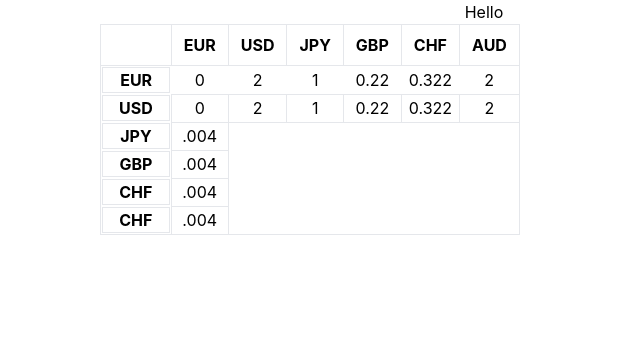
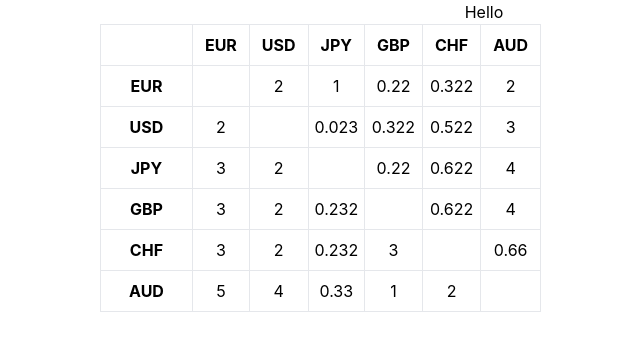
Before and after one commit to Pervej0/Currency-table, a React (Create React App) app: page / in a window 1280 px wide. Shown: the top 350 px of the page, without its empty margins (156-796 px from the left). Built offline with nearby package versions, Linux system fonts and the light colour scheme.

Commit message:
fake data added

```diff
--- /dev/null
+++ b/public/fakeData.json
@@ -0,0 +1,68 @@
+[
+  {
+    "name": "EUR",
+    "0": [
+      { "country": "EUR", "cur": "" },
+      { "country": "USD", "cur": 2 },
+      { "country": "JPY", "cur": 1 },
+      { "country": "GBP", "cur": 0.22 },
+      { "country": "CHF", "cur": 0.322 },
+      { "country": "AUD", "cur": 2 }
+    ]
+  },
+  {
+    "name": "USD",
+    "1": [
+      { "country": "EUR", "cur": 2 },
+      { "country": "USD", "cur": "" },
+      { "country": "JPY", "cur": 0.023 },
+      { "country": "GBP", "cur": 0.322 },
+      { "country": "CHF", "cur": 0.522 },
+      { "country": "AUD", "cur": 3 }
+    ]
+  },
+  {
+    "name": "JPY",
+    "2": [
+      { "country": "EUR", "cur": 3 },
+      { "country": "USD", "cur": 2 },
+      { "country": "JPY", "cur": "" },
+      { "country": "GBP", "cur": 0.22 },
+      { "country": "CHF", "cur": 0.622 },
+      { "country": "AUD", "cur": 4 }
+    ]
+  },
+  {
+    "name": "GBP",
+    "3": [
+      { "country": "EUR", "cur": 3 },
+      { "country": "USD", "cur": 2 },
+      { "country": "JPY", "cur": 0.232 },
+      { "country": "GBP", "cur": "" },
+      { "country": "CHF", "cur": 0.622 },
+      { "country": "AUD", "cur": 4 }
+    ]
+  },
+  {
+    "name": "CHF",
+    "4": [
+      { "country": "EUR", "cur": 3 },
+      { "country": "USD", "cur": 2 },
+      { "country": "JPY", "cur": 0.232 },
+      { "country": "GBP", "cur": 3 },
+      { "country": "CHF", "cur": "" },
+      { "country": "AUD", "cur": 0.66 }
+    ]
+  },
+  {
+    "name": "AUD",
+    "5": [
+      { "country": "EUR", "cur": 5 },
+      { "country": "USD", "cur": 4 },
+      { "country": "JPY", "cur": 0.33 },
+      { "country": "GBP", "cur": 1 },
+      { "country": "CHF", "cur": 2 },
+      { "country": "AUD", "cur": "" }
+    ]
+  }
+]
--- a/public/index.html
+++ b/public/index.html
@@ -39,5 +39,9 @@
       To begin the development, run `npm start` or `yarn start`.
       To create a production bundle, use `npm run build` or `yarn build`.
     -->
+    <!--   <script
+      type="text/javascript"
+      src="https://s3.tradingview.com/external-embedding/embed-widget-forex-cross-rates.js"
+    ></script> -->
   </body>
 </html>
--- a/src/Component/MyTable.js
+++ b/src/Component/MyTable.js
@@ -1,64 +1,111 @@
-import React from 'react';
+import React, { useEffect, useState } from "react";
 
 const MyTable = () => {
-    const tableHeader = ["EUR", "USD", "JPY", "GBP", "CHF", "AUD"]
-    const currency = [
-        {country: "a", cur: 0},
-        {country: "b", cur: 2},
-        {country: "c", cur: 1},
-        {country: "d", cur: 0.22},
-        {country: "e", cur: 0.322},
-        {country: "f", cur: 2}
-    ];
+  const [data, setData] = useState([]);
+  useEffect(() => {
+    fetch("./fakeData.json")
+      .then((res) => res.json())
+      .then((data) => setData(data));
+  }, []);
+  //   console.log(getData);
+  const tableHeader = ["EUR", "USD", "JPY", "GBP", "CHF", "AUD"];
+
+  /* const data = [
+    {
+      name: "EUR",
+      0: [
+        { country: "EUR", cur: 0 },
+        { country: "USD", cur: 2 },
+        { country: "JPY", cur: 1 },
+        { country: "GBP", cur: 0.22 },
+        { country: "CHF", cur: 0.322 },
+        { country: "AUD", cur: 2 },
+      ],
+    },
+    {
+      name: "USD",
+      1: [
+        { country: "EUR", cur: 2 },
+        { country: "USD", cur: 0 },
+        { country: "JPY", cur: 0.023 },
+        { country: "GBP", cur: 0.322 },
+        { country: "CHF", cur: 0.522 },
+        { country: "AUD", cur: 3 },
+      ],
+    },
+    {
+      name: "JPY",
+      2: [
+        { country: "EUR", cur: 3 },
+        { country: "USD", cur: 2 },
+        { country: "JPY", cur: 0 },
+        { country: "GBP", cur: 0.22 },
+        { country: "CHF", cur: 0.622 },
+        { country: "AUD", cur: 4 },
+      ],
+    },
+    {
+      name: "GBP",
+      3: [
+        { country: "EUR", cur: 3 },
+        { country: "USD", cur: 2 },
+        { country: "JPY", cur: 0.232 },
+        { country: "GBP", cur: 0 },
+        { country: "CHF", cur: 0.622 },
+        { country: "AUD", cur: 4 },
+      ],
+    },
+    {
+      name: "CHF",
+      4: [
+        { country: "EUR", cur: 3 },
+        { country: "USD", cur: 2 },
+        { country: "JPY", cur: 0.232 },
+        { country: "GBP", cur: 3 },
+        { country: "CHF", cur: 0 },
+        { country: "AUD", cur: 0.66 },
+      ],
+    },
+    {
+      name: "AUD",
+      5: [
+        { country: "EUR", cur: 5 },
+        { country: "USD", cur: 4 },
+        { country: "JPY", cur: 0.33 },
+        { country: "GBP", cur: 1 },
+        { country: "CHF", cur: 2 },
+        { country: "AUD", cur: 0 },
+      ],
+    },
+  ]; */
+
   return (
     <>
       <div className="w-3/5 mx-auto">
         <table className="border text-center">
           <tbody>
             <tr>
-                <th className="border py-2 px-3"><div className="px-4"></div></th>
-                {tableHeader.map(item =>
-                <>
-                    <th key={item} className="border py-2 px-3">{item}</th>
-                </>
-                )}
+              <th className="border py-2 px-3">
+                <div className="px-4"></div>
+              </th>
+              {tableHeader.map((item) => (
+                <th key={item} className="border py-2 px-3">
+                  {item}
+                </th>
+              ))}
             </tr>
-                <tr>
-                    <th>
-                        <div className="px-4 border">EUR</div>
+            {data.map((item, index) => (
+              <tr key={item.name}>
+                <th className="border py-2 px-3">
+                  <div className="px-4">{item.name}</div>
                 </th>
-                    {currency.map(item => <td>{item.cur}</td> )}
+                {item[index].map((curren) => (
+                  <td key={curren.country} className="border">
+                    {curren.cur}
+                  </td>
+                ))}
               </tr>
-                <tr>
-                    <th>
-                        <div className="px-4 border">USD</div>
-                    </th>
-                    {currency.map(item => <td className="border">{item.cur}</td>)}
-                </tr>
-                <tr>
-                    <th>
-                        <div className="px-4 border">JPY</div>
-                    </th>
-                    <td className="border">.004</td>
-                </tr>
-                <tr>
-                    <th>
-                        <div className="px-4 border">GBP</div>
-                    </th>
-                    <td className="border">.004</td>
-                </tr>
-                <tr>
-                    <th>
-                        <div className="px-4 border">CHF</div>
-                    </th>
-                    <td className="border">.004</td>
-                </tr>
-                <tr>
-                    <th>
-                        <div className="px-4 border">CHF</div>
-                    </th>
-                    <td className="border">.004</td>
-                </tr>
+            ))}
           </tbody>
         </table>
       </div>
```
Lines whose indentation alone changed are shown as unchanged.
